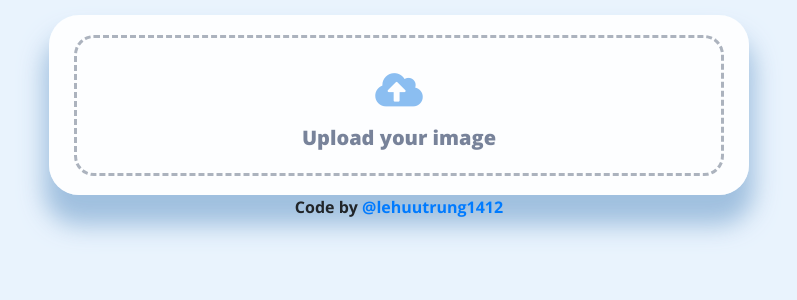
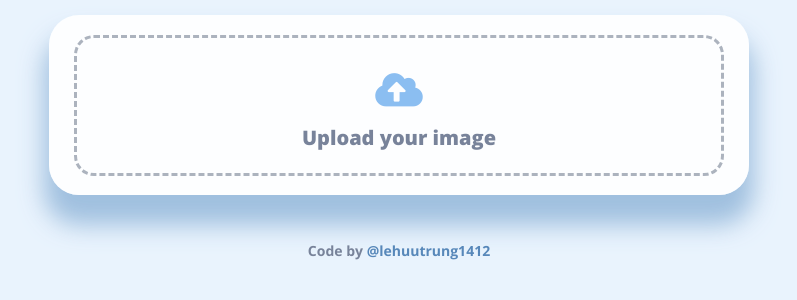
Before and after one commit to lehuutrung1412/Person-Detection, a Flask app: page / in a window 1280 px wide. Shown: the part 144-444 px from the top of the page, without its empty margins (241-1038 px from the left). Run offline with Flask 2, Linux system fonts and the light colour scheme; some libraries are stand-ins or nearby versions.

Commit message:
Update: style footer

```diff
--- a/app/static/css/style.css
+++ b/app/static/css/style.css
@@ -83,5 +83,12 @@ h6 {
 .copyright {
     font-family: 'Open Sans', sans-serif;
     font-weight: bold;
+    font-size: 14px;
     text-align: center;
+    margin-top: 45px;
+    color: #78839a;
 }
+
+.copyright a {
+    color: rgba(25,90,156,0.7);
+}
```
